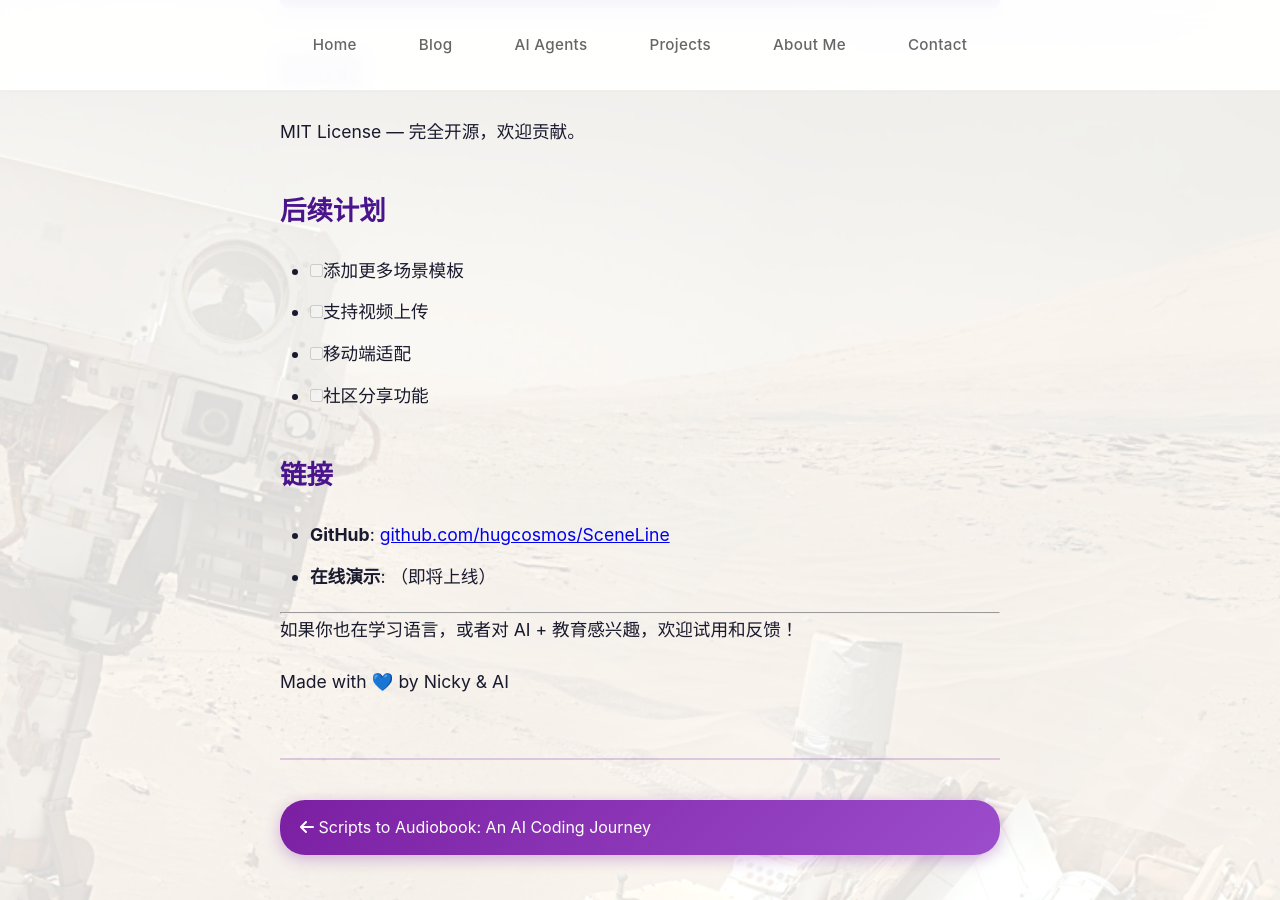
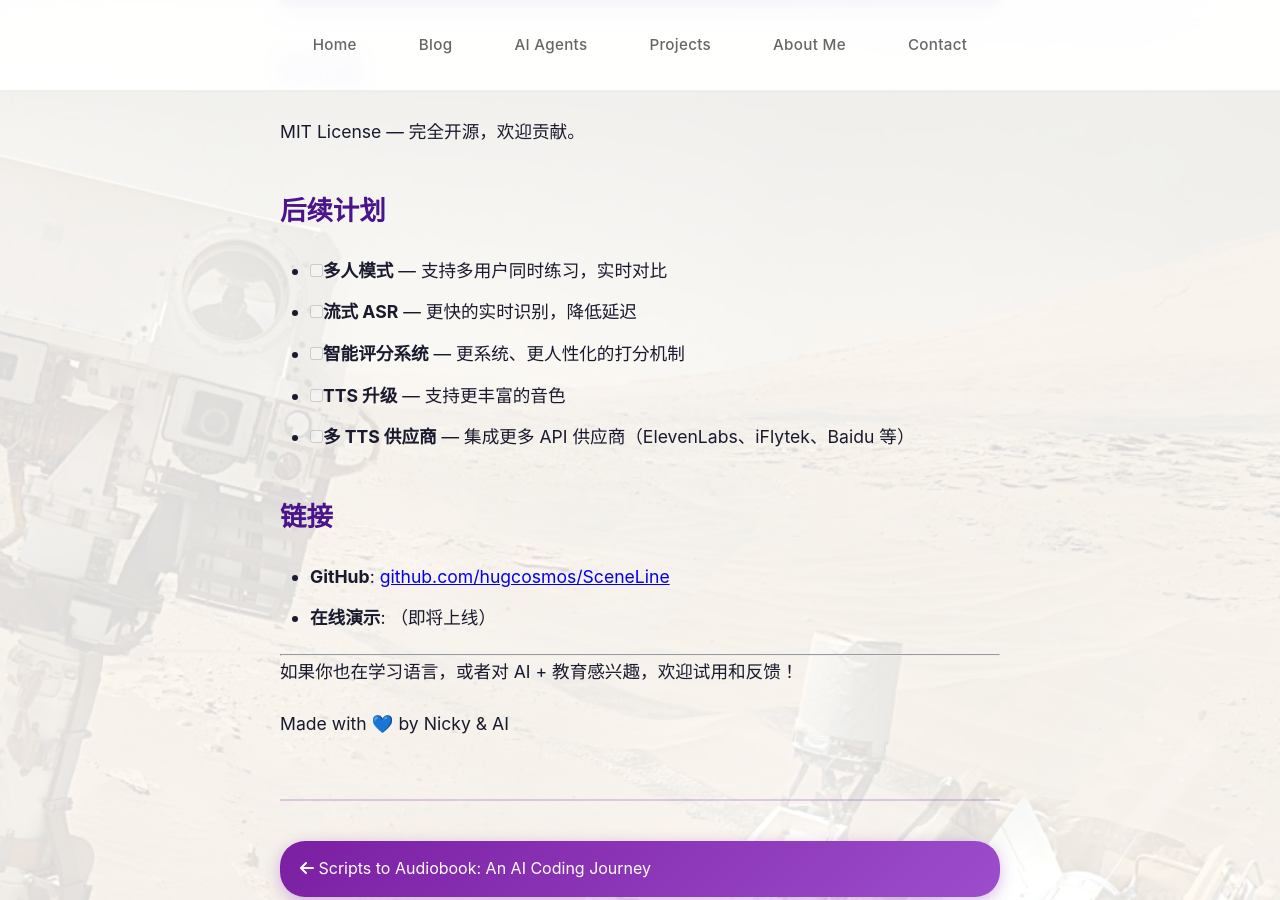
Before and after one commit to nicky-aigc/nicky-aigc.github.io, a Jekyll site: the page built from _posts/2026-03-25-sceneline-dubbing-practice-platform.md, in a window 1280 px wide and 900 px high, scrolled down 4237 px. Built offline with Jekyll 4.4.1, drawn with Linux system fonts in a browser that asks for light colours; comment, search, counter and statistics services are not loaded.

Commit message:
Update SceneLine roadmap

```diff
--- a/_posts/2026-03-25-sceneline-dubbing-practice-platform.md
+++ b/_posts/2026-03-25-sceneline-dubbing-practice-platform.md
@@ -116,10 +116,11 @@ MIT License — 完全开源，欢迎贡献。
 
 ## 后续计划
 
-- [ ] 添加更多场景模板
-- [ ] 支持视频上传
-- [ ] 移动端适配
-- [ ] 社区分享功能
+- [ ] **多人模式** — 支持多用户同时练习，实时对比
+- [ ] **流式 ASR** — 更快的实时识别，降低延迟
+- [ ] **智能评分系统** — 更系统、更人性化的打分机制
+- [ ] **TTS 升级** — 支持更丰富的音色
+- [ ] **多 TTS 供应商** — 集成更多 API 供应商（ElevenLabs、iFlytek、Baidu 等）
 
 ## 链接
 
```
